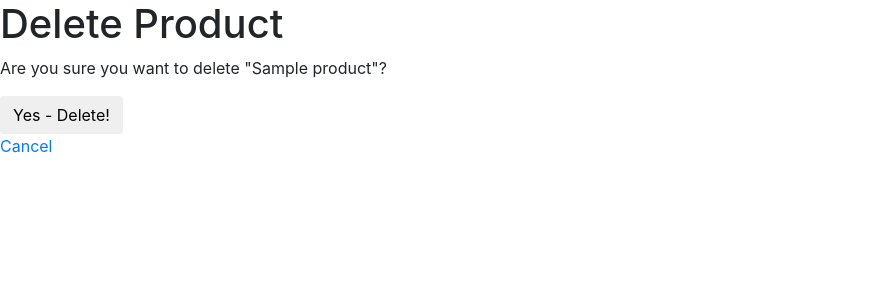
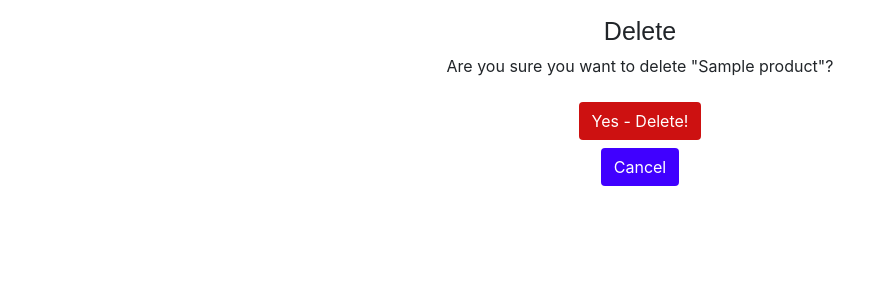
Before and after one commit to sarahrosehumenik/creative_marketplace, a Django app: page /products/1/delete in a window 1280 px wide. Shown: the part 56-356 px from the top of the page, without its empty margins (0-896 px from the left). Run offline with Django 4.2, Linux system fonts and the light colour scheme; a user stored in the database is signed in; tables that the repository leaves empty hold one stand-in row (values such as "Sample post"); some libraries are stand-ins or nearby versions.

Commit message:
styled detele page

```diff
--- a/main_app/static/css/style.css
+++ b/main_app/static/css/style.css
@@ -167,6 +167,7 @@ display: block;
   background-color:rgb(203, 203, 203);
   color: rgb(0, 0, 0);
 }
+
 .empty-message {
   font-family: Arial, Helvetica, sans-serif;
   text-align: center;
@@ -424,6 +425,29 @@ font-size: 18px;
 
 .modal-img {
   width: 460px;
+}
+
+.edit-delete-container {
+  display: flex;
+  justify-content: center;
+}
+
+.edit-link {
+  margin: 1vh;
+  color: grey;
+}
+
+.edit-link:hover {
+  color: black;
+}
+
+.delete-link {
+margin: 1vh;
+color: grey;
+}
+
+.delete-link:hover {
+  color: black;
 }
 
 /* profile */
@@ -696,6 +720,31 @@ width: 100%;
   width: 100%;
 }
 
+/* confirm delete */
+.delete-container {
+  margin-top: 2vh;
+  height: 100%;
+  width: 100%;
+  display: flex;
+  flex-direction: column;
+  justify-content: center;
+  align-items: center;
+}
+.delete-header {
+  font-size: 25px;
+  font-family: Arial, Helvetica, sans-serif;
+}
+.delete-btn {
+  background-color: rgb(205, 17, 17);
+  margin: 1vh;
+  color: white;
+}
+
+.cancel-btn {
+  background-color: rgb(64, 0, 255);
+  color: white;
+}
+
 @media (min-width: 768px) {
 nav {
   background-color: white;
--- a/main_app/templates/main_app/product_confirm_delete.html
+++ b/main_app/templates/main_app/product_confirm_delete.html
@@ -2,19 +2,18 @@
 {% block content %}
 
 
-<div id="delete-container">
-   <h1>Delete Product</h1>
+<div class="delete-container">
+   <h1 class="delete-header">Delete </h1>
    <p>Are you sure you want to delete "{{ object.name }}"?
    </p>
   <form action="" method="POST">
     {% csrf_token %}
     <input
-    id="yes-delete"
     type="submit"
     value="Yes - Delete!"
-    class="btn">
+    class="btn delete-btn">
   </form>
-  <a href="{% url 'products_detail' product.id %}">Cancel</a>
+  <a  href="{% url 'products_detail' product.id %}"><button class="btn cancel-btn">Cancel</button></a>
 </div>
 
 {% endblock %}
--- a/main_app/templates/main_app/product_detail.html
+++ b/main_app/templates/main_app/product_detail.html
@@ -70,8 +70,10 @@
               </div>
 </div>
 {% if user.id == product.user_id %}
-<a id="edit" href="{% url 'products_update' product.id %}">Edit</a>
-<a id="delete" href="{% url 'products_delete' product.id %}">Delete</a>
+<div class="edit-delete-container">
+  <a class="edit-link" href="{% url 'products_update' product.id %}">Edit</a>
+  <a class="delete-link" href="{% url 'products_delete' product.id %}">Delete</a>
+</div>
 {% endif %}
 
 
```
